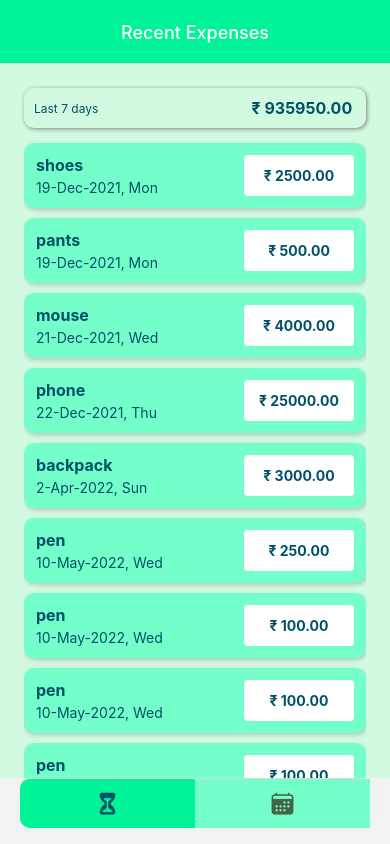
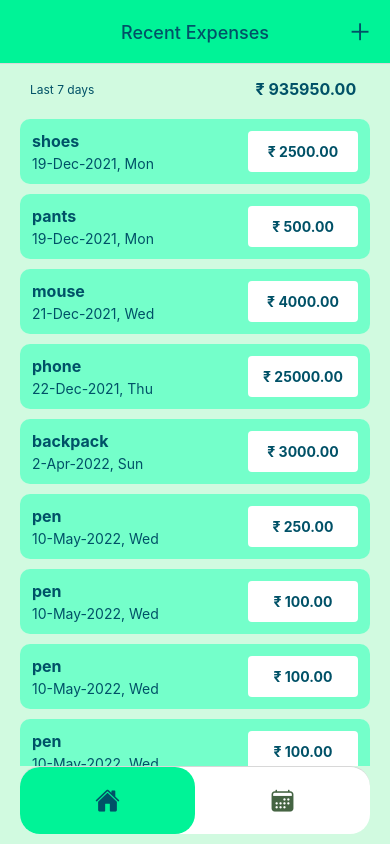
Before and after one commit to NamanMalhotra2001/Muneem, a React Native app: screen /RecentExpenses in a window 390 px wide. Built offline with nearby package versions, Linux system fonts and the light colour scheme.

Commit message:
manage ui

```diff
--- a/App.js
+++ b/App.js
@@ -3,48 +3,65 @@
 import { NavigationContainer } from '@react-navigation/native';
 import { createNativeStackNavigator } from '@react-navigation/native-stack';
 import { StatusBar } from 'expo-status-bar';
+import IconButton from './src/components/UI/IconButton';
 import { GlobalStyles } from './src/constants/styles';
 import AllExpenses from './src/screens/AllExpenses';
 import ManageExpense from './src/screens/ManageExpense';
 import RecentExpenses from './src/screens/RecentExpenses';
 
 const Stack = createNativeStackNavigator();
-const BottomTabs = createBottomTabNavigator();
+const Tab = createBottomTabNavigator();
 
 function ExpensesOverview() {
 	return (
-		<BottomTabs.Navigator
-			screenOptions={{
+		<Tab.Navigator
+			screenOptions={({ navigation }) => ({
 				headerStyle: {
 					backgroundColor: GlobalStyles.colors.primary,
 				},
 				headerTitleAlign: 'center',
-				headerTintColor: 'white',
+				headerTintColor: GlobalStyles.colors.highlight,
 				tabBarShowLabel: false,
 				tabBarStyle: {
-					backgroundColor: GlobalStyles.colors.primary,
-					borderRadius: 10,
-					marginHorizontal: 20,
-					marginBottom: '4%',
-					height: '6%',
+					backgroundColor: 'white',
+					height: '8%',
+					position: 'absolute',
+					bottom: 10,
+					left: 20,
+					right: 20,
+					borderRadius: 20,
+					elevation: 4,
+				},
+				tabBarItemStyle: {
+					borderRadius: 20,
 				},
 				tabBarActiveTintColor: GlobalStyles.colors.highlight,
-				tabBarInactiveBackgroundColor: GlobalStyles.colors.accent,
+				tabBarActiveBackgroundColor: GlobalStyles.colors.primary,
 				tabBarInactiveTintColor: GlobalStyles.colors.inactive,
-			}}
+				headerRight: ({ tintColor }) => (
+					<IconButton
+						icon='add'
+						size={30}
+						color={tintColor}
+						onPress={() => {
+							navigation.navigate('ManageExpense');
+						}}
+					/>
+				),
+			})}
 		>
-			<BottomTabs.Screen
+			<Tab.Screen
 				name='RecentExpenses'
 				component={RecentExpenses}
 				options={{
 					title: 'Recent Expenses',
 					tabBarLabel: 'Recent',
 					tabBarIcon: ({ color, size }) => (
-						<Ionicons name='hourglass' size={size} color={color} />
+						<Ionicons name='home' size={size} color={color} />
 					),
 				}}
 			/>
-			<BottomTabs.Screen
+			<Tab.Screen
 				name='AllExpenses'
 				component={AllExpenses}
 				options={{
@@ -55,7 +72,7 @@
 					),
 				}}
 			/>
-		</BottomTabs.Navigator>
+		</Tab.Navigator>
 	);
 }
 
@@ -64,13 +81,28 @@
 		<>
 			<StatusBar style='auto' />
 			<NavigationContainer>
-				<Stack.Navigator>
+				<Stack.Navigator
+					screenOptions={{
+						headerStyle: {
+							backgroundColor: GlobalStyles.colors.primary,
+						},
+						headerTintColor: GlobalStyles.colors.highlight,
+					}}
+				>
 					<Stack.Screen
 						name='ExpensesOverview'
 						component={ExpensesOverview}
 						options={{ headerShown: false }}
 					/>
-					<Stack.Screen name='ManageExpense' component={ManageExpense} />
+					<Stack.Screen
+						name='ManageExpense'
+						component={ManageExpense}
+						options={{
+							title: 'Manage Expense',
+							headerTitleAlign: 'center',
+							presentation: 'modal',
+						}}
+					/>
 				</Stack.Navigator>
 			</NavigationContainer>
 		</>
--- a/package.json
+++ b/package.json
@@ -3,7 +3,7 @@
 	"version": "1.0.0",
 	"main": "node_modules/expo/AppEntry.js",
 	"scripts": {
-    "start": "expo start",
+		"start": "expo start --tunnel",
 		"android": "expo start --android",
 		"ios": "expo start --ios",
 		"web": "expo start --web",
--- a/src/Components/ExpensesOutput/ExpenseItem.js
+++ b/src/Components/ExpensesOutput/ExpenseItem.js
@@ -1,16 +1,25 @@
+import { useNavigation } from '@react-navigation/native';
 import { Pressable, StyleSheet, Text, View } from 'react-native';
 import { GlobalStyles } from '../../constants/styles';
 import { getFormattedDate } from '../../util/date';
 
-const ExpenseItem = ({ description, amount, date }) => {
+const ExpenseItem = ({ id, description, amount, date }) => {
+	const navigation = useNavigation();
+
+	function expemsePressHandler() {
+		navigation.navigate('ManageExpense', { expenseId: id });
+	}
+
 	return (
-		<Pressable>
+		<Pressable
+			onPress={expemsePressHandler}
+			style={({ pressed }) => pressed && styles.pressed}
+		>
 			<View style={styles.expenseItem}>
 				<View>
 					<Text style={[styles.textBase, styles.description]}>
 						{description}
 					</Text>
-					{console.log(date)}
 					<Text style={styles.textBase}>{getFormattedDate(date)}</Text>
 				</View>
 				<View style={styles.amountContainer}>
@@ -24,18 +33,18 @@
 export default ExpenseItem;
 
 const styles = StyleSheet.create({
+	pressed: {
+		opacity: 0.75,
+	},
 	expenseItem: {
+		margin: 10,
+		marginHorizontal: 20,
 		padding: 12,
 		marginVertical: 5,
 		flexDirection: 'row',
 		backgroundColor: GlobalStyles.colors.accent,
 		justifyContent: 'space-between',
 		borderRadius: 10,
-		elevation: 4,
-		shadowColor: 'gray',
-		shadowRadius: 4,
-		shadowOffset: { width: 1, height: 2 },
-		shadowOpacity: 0.4,
 	},
 	textBase: {
 		color: GlobalStyles.colors.highlight,
@@ -47,7 +56,6 @@
 	},
 	amountContainer: {
 		paddingHorizontal: 12,
-		paddingVertical: 4,
 		justifyContent: 'center',
 		alignItems: 'center',
 		borderRadius: 4,
--- a/src/Components/ExpensesOutput/ExpensesList.js
+++ b/src/Components/ExpensesOutput/ExpensesList.js
@@ -8,7 +8,7 @@
 const ExpensesList = ({ expenses }) => {
 	return (
 		<FlatList
-			style={{ marginTop: 10 }}
+			style={{ marginBottom: '20%' }}
 			data={expenses}
 			renderItem={renderExpenseItem}
 			keyExtractor={(item) => item.id}
--- a/src/Components/ExpensesOutput/ExpensesOutput.js
+++ b/src/Components/ExpensesOutput/ExpensesOutput.js
@@ -18,7 +18,6 @@
 const styles = StyleSheet.create({
 	container: {
 		flex: 1,
-		padding: 24,
 		paddingBottom: 0,
 		backgroundColor: GlobalStyles.colors.lightAccent,
 	},
--- a/src/Components/ExpensesOutput/ExpensesSummary.js
+++ b/src/Components/ExpensesOutput/ExpensesSummary.js
@@ -18,17 +18,13 @@
 
 const styles = StyleSheet.create({
 	container: {
+		marginHorizontal: 20,
+		marginVertical: 5,
 		padding: 10,
 		backgroundColor: GlobalStyles.colors.lightAccent,
-		borderRadius: 10,
 		flexDirection: 'row',
 		justifyContent: 'space-between',
 		alignItems: 'center',
-		elevation: 10,
-		shadowColor: 'gray',
-		shadowOpacity: 2,
-		shadowOffset: { height: 1, width: 1 },
-		shadowRadius: 4,
 	},
 	period: {
 		fontSize: 12,
--- a/src/Screens/ManageExpense.js
+++ b/src/Screens/ManageExpense.js
@@ -1,6 +1,48 @@
-import { Text } from 'react-native';
+import { useLayoutEffect } from 'react';
+import { StyleSheet, Text, View } from 'react-native';
+import IconButton from '../components/UI/IconButton';
+import { GlobalStyles } from '../constants/styles';
 
-const ManageExpense = () => {
-	return <Text>ManageExpense screen</Text>;
+const ManageExpense = ({ route, navigation }) => {
+	const editedExpenseId = route.params?.expenseId;
+	const isEditing = !!editedExpenseId;
+
+	useLayoutEffect(() => {
+		navigation.setOptions({
+			title: isEditing ? 'Edit Expense' : 'Add Expense',
+		});
+	}, []);
+
+	function deleteExpenseHandler() {}
+
+	return (
+		<View style={styles.container}>
+			{isEditing && (
+				<View style={styles.deleteContainer}>
+					<IconButton
+						icon='trash'
+						color='red'
+						size={24}
+						onPress={deleteExpenseHandler}
+					/>
+				</View>
+			)}
+		</View>
+	);
 };
 export default ManageExpense;
+
+const styles = StyleSheet.create({
+	container: {
+		flex: 1,
+		padding: 24,
+		backgroundColor: GlobalStyles.colors.lightAccent,
+	},
+	deleteContainer: {
+		marginTop: 16,
+		paddingTop: 8,
+		borderTopWidth: 2,
+		borderTopColor: GlobalStyles.colors.primary,
+		alignItems: 'center',
+	},
+});
--- /dev/null
+++ b/src/components/UI/IconButton.js
@@ -0,0 +1,26 @@
+import { Pressable, StyleSheet, View } from 'react-native';
+import { Ionicons } from '@expo/vector-icons';
+import { GlobalStyles } from '../../constants/styles';
+
+const IconButton = ({ icon, size, color, onPress }) => {
+	return (
+		<Pressable onPress={onPress} style={({ pressed }) => pressed && styles.pressed}>
+			<View style={styles.buttonContainer}>
+				<Ionicons name={icon} size={size} color={color} />
+			</View>
+		</Pressable>
+	);
+};
+
+export default IconButton;
+
+const styles = StyleSheet.create({
+	buttonContainer: {
+		borderRadius: 30,
+		padding: 6,
+		margin: 8,
+	},
+	pressed: {
+		opacity: 0.75,
+	},
+});
```
Lines whose indentation alone changed are shown as unchanged.
